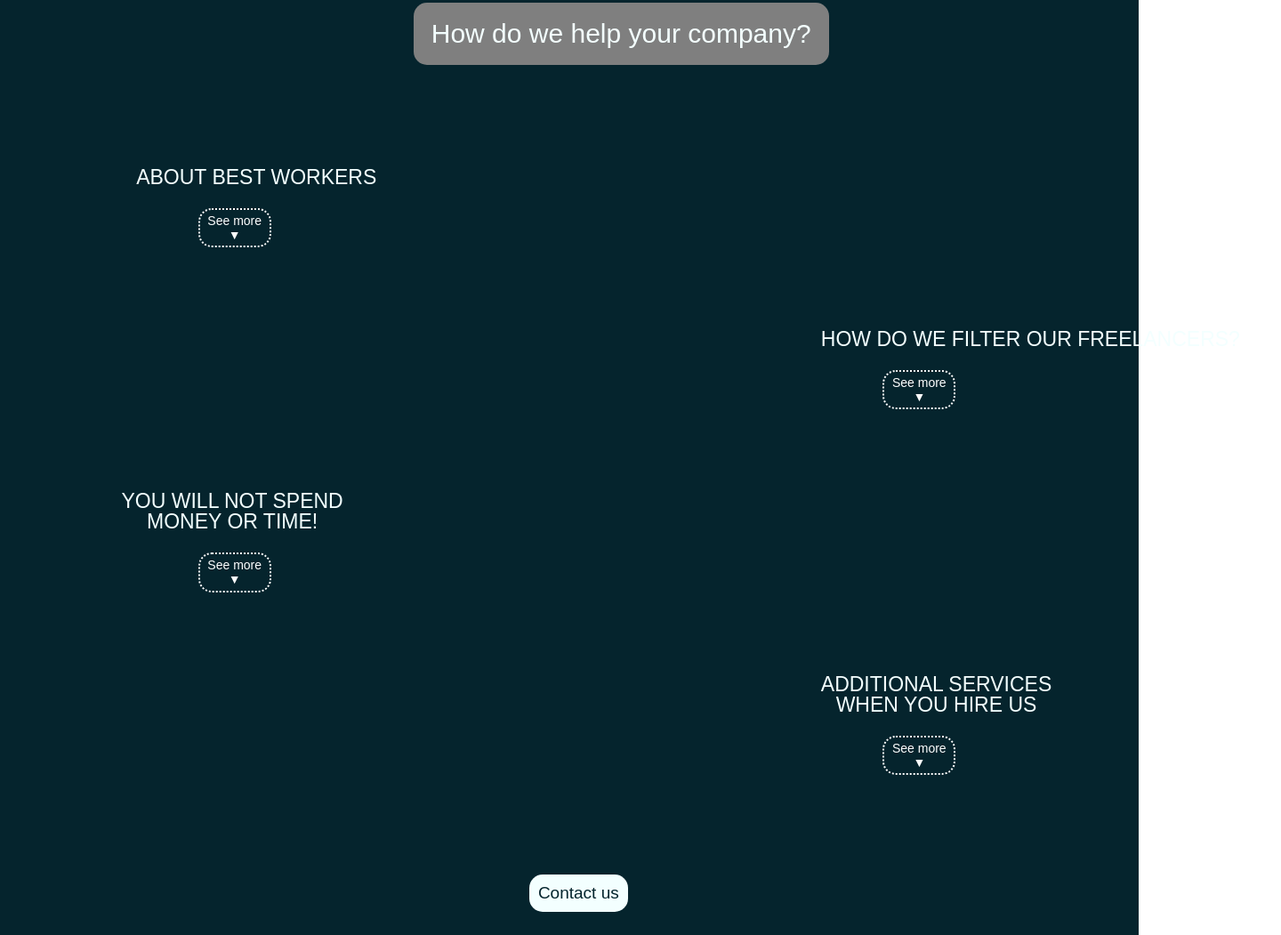
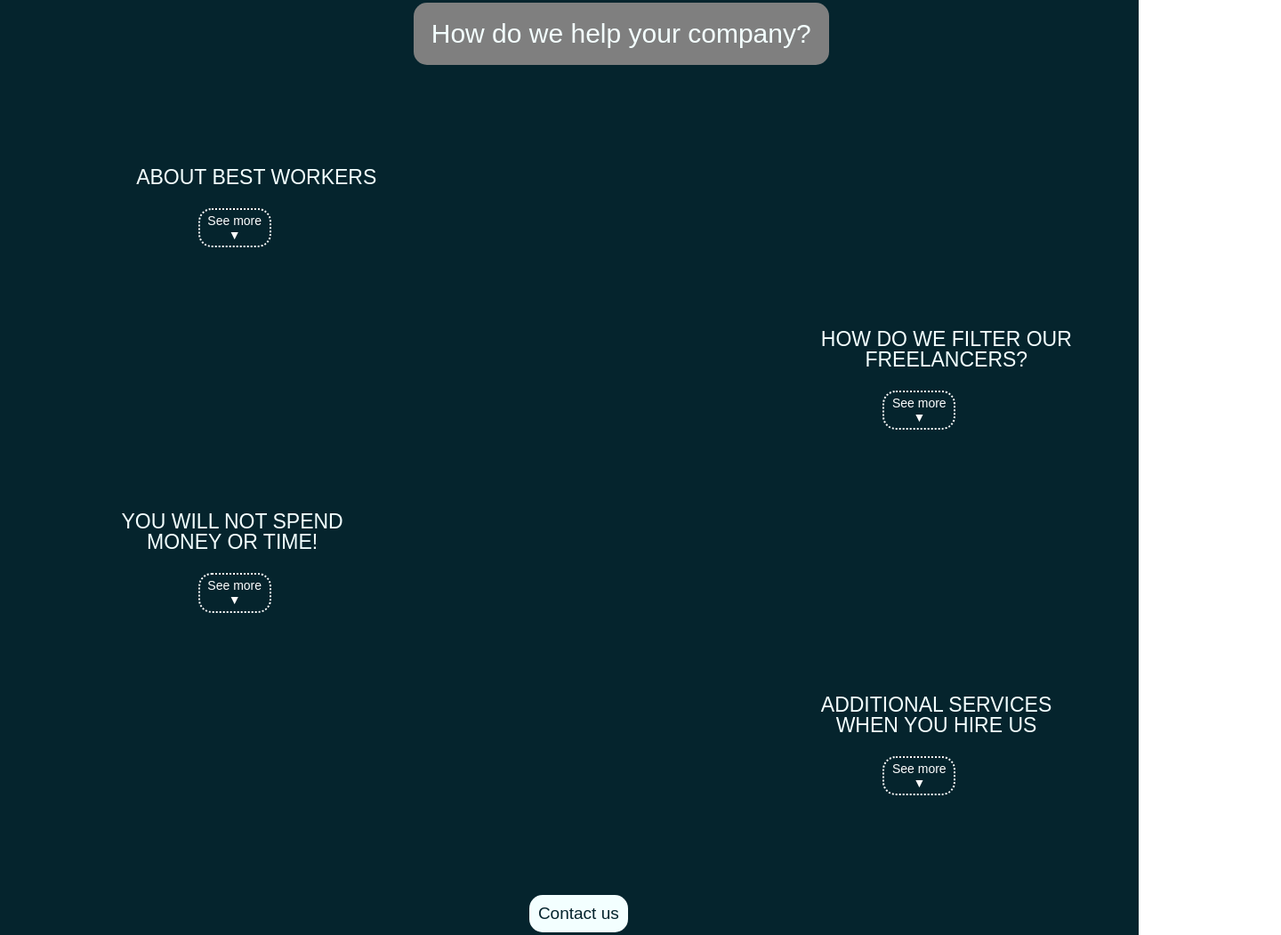
Before and after one commit to poffyg/Bestworkers, a plain HTML site: page index.html in a window 1280 px wide. Shown: the part 902-1953 px from the top of the page at 89% size, 1440 px wide, since content can reach past the window. Drawn offline with Linux system fonts and the light colour scheme.

Commit message:
Update index.html

```diff
--- a/index.html
+++ b/index.html
@@ -46,7 +46,7 @@
                     </div>
                 </div>
                 <div class="hwfof">
-                    <p class="hwftitle">How do we filter our freelancers?</p>
+                    <p class="hwftitle">How do we filter our<br>freelancers?</p>
                     <div class="dropdownhwf">
                         <button class="dropbtnAbw" onclick="toggleDropdown('myDropdownhwf')">See more &#9660;</button>
                         <div class="dropdown-content" id="myDropdownhwf">
```
